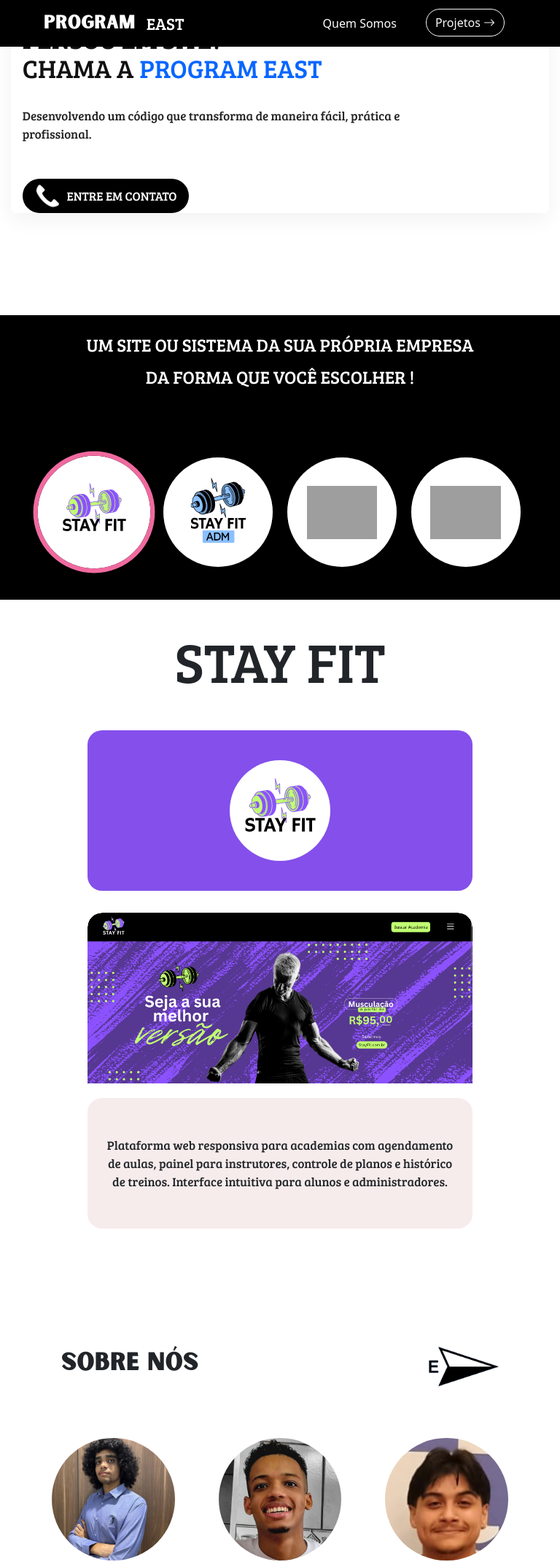
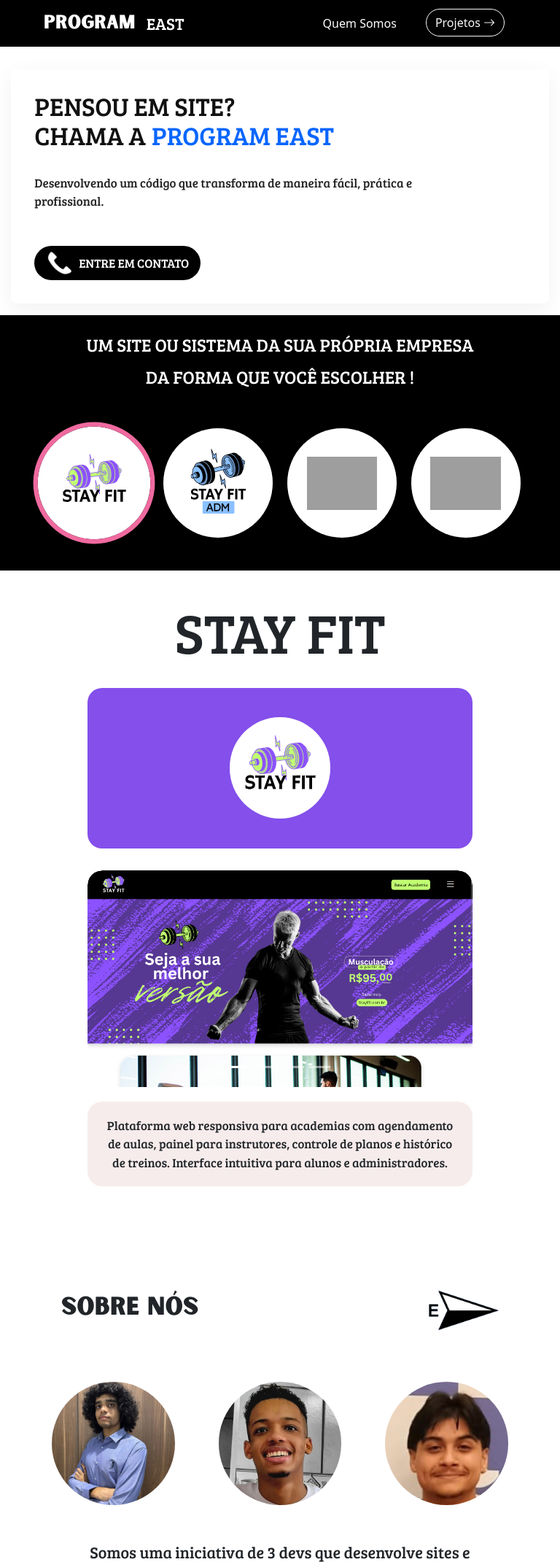
Before and after one commit to ProgramEast/portfolio, a PHP site: page / in a window 768 px wide. Shown: the top 2141 px of the page at 73% size. Run offline with PHP 8.4, Linux system fonts and the light colour scheme; grey boxes are pictures that could not be loaded.

Commit message:
feat: ajustando responsividade para tablets

```diff
--- a/css/style.css
+++ b/css/style.css
@@ -390,7 +390,7 @@ svg {
     display: flex;
     justify-content: center;
     align-items: center;
-    padding: 3.5rem 0px 2rem 0px;
+    padding: 1rem 0px 2rem 0px;
 }
 
 .destaque-projetos {
@@ -828,6 +828,11 @@ svg {
         padding: 10px 0;
     }
 
+    .detalhes-projetos {
+        height: auto;
+        margin: 30px 0;
+    }
+
     .div-1-card,
     .itens-card {
         width: 90%;
@@ -851,14 +856,13 @@ svg {
     /* Quando Em Tablet, O Card Volta A Ser Relativo E Empilha */
     .div-cards {
         position: relative;
-        top: auto;
         left: auto;
         bottom: auto;
         flex: 0 0 auto;
         max-width: 100%;
         width: 100%;
         margin: 0 auto;
-        padding: 1.2rem var(--page-horizontal-padding);
+
         background: rgba(255, 255, 255, 0.94);
         backdrop-filter: none;
         -webkit-backdrop-filter: none;
@@ -1063,7 +1067,6 @@ svg {
     .div-cards {
         min-height: auto;
         height: auto;
-        padding: 0 var(--page-horizontal-padding);
         flex: 0 0 auto;
         max-width: 100%;
         width: 100%;
@@ -1112,9 +1115,9 @@ svg {
 
     /* Forçar Esconder A Imagem Hero */
     .hero-img {
-        display: none !important;
+        /* display: none !important;
         visibility: hidden !important;
-        opacity: 0 !important;
+        opacity: 0 !important; */
         pointer-events: none !important;
     }
 
```
